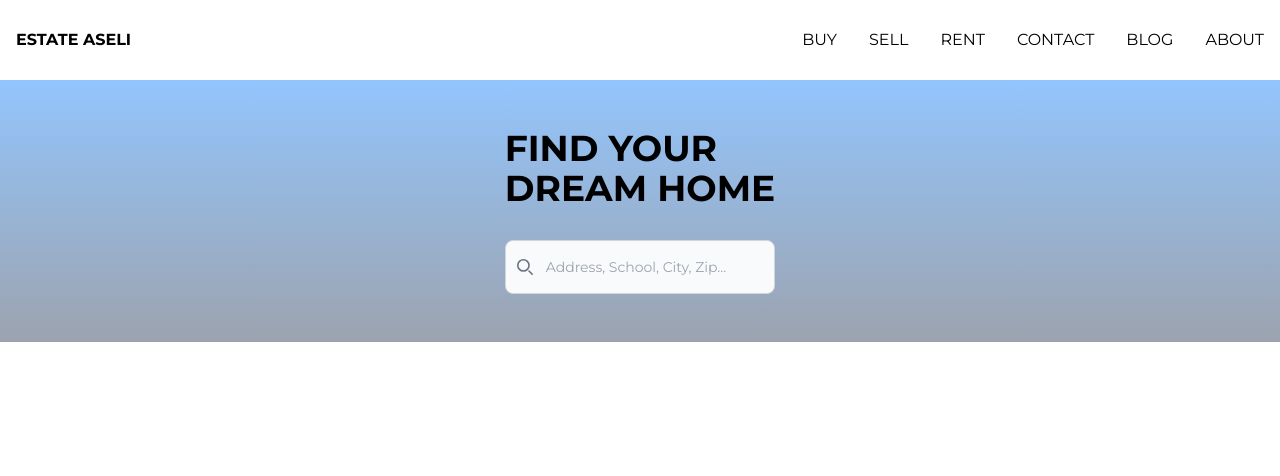
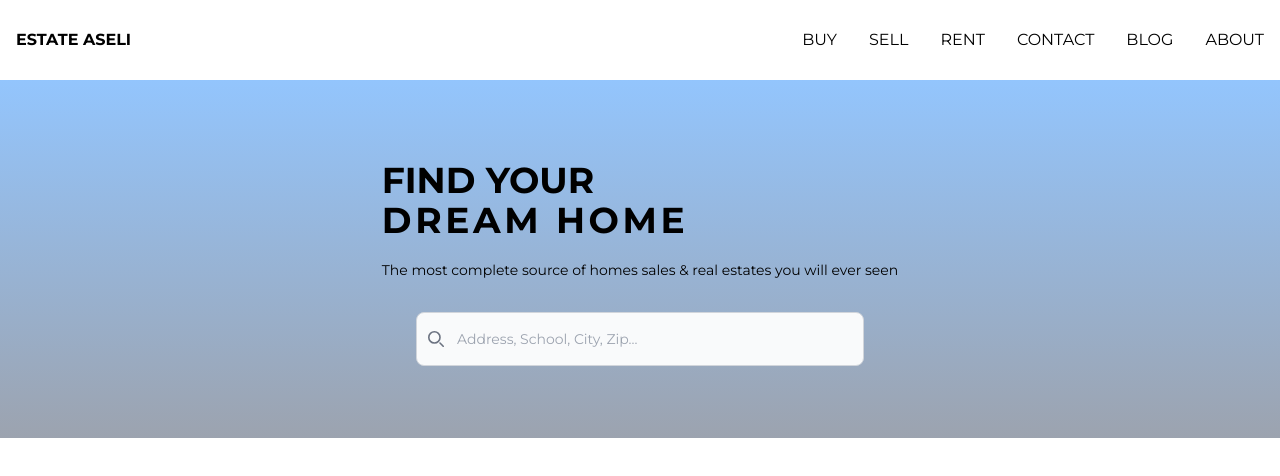
Before and after one commit to IvanSahmura/landingPageRealEstate, a Next.js app in the folder realestate/: page / in a window 1280 px wide. Shown: the top 476 px of the page. Built offline with nearby package versions, Linux system fonts and the light colour scheme.

Commit message:
editing-hero

```diff
--- a/realestate/app/components/Header/Hero.tsx
+++ b/realestate/app/components/Header/Hero.tsx
@@ -1,14 +1,17 @@
+
 
 function Hero() {
   return (
     <div className="relative bg-gradient-to-t from-gray-400 to-blue-300 mb-8 pt-28 md:pt-0">
-        <div className="mx-auto px-8 py-12 flex flex-col gap-2 md:flex-row items-center justify-evenly">
-            <div className="mb-8 md:mb-0  items-center">
-                <h1 className="text-4xl md:text-4xl font-bold mb-8">FIND YOUR <br />
-                    DREAM HOME</h1>
-                <p></p>
+        <div className="mx-auto px-8 py-12 flex flex-col gap
 
-                <form className="max-w-md mx-auto">
+        -2 md:flex-row items-center justify-evenly">
+            <div className="mt-8 mb-8 md:mb-0  items-center ">
+                <h1 className="text-4xl md:text-4xl font-bold mb-5">FIND YOUR <br /> <span className="typewriter">DREAM HOME</span></h1>
+
+                <p className="text-lg md:text-sm mb-8">The most complete source of homes sales & real estates you will ever seen</p>
+
+                <form className="max-w-md mx-auto mb-6">
                     <label htmlFor="default-search" className="mb-2 text-sm font-medium text-gray-900 sr-only dark:text-white">Search</label>
                     <div className="relative">
                         <div className="absolute inset-y-0 start-0 flex items-center ps-3 pointer-events-none">
--- a/realestate/app/globals.css
+++ b/realestate/app/globals.css
@@ -6,4 +6,23 @@
     .NavBarLi{
         @apply hover:underline hover:text-blue-600 duration-200
     }
+    .typewriter {
+        overflow: hidden;
+        border-right: 0.15em solid;
+        white-space: nowrap;
+        margin: 0 auto;
+        letter-spacing: 0.10em;
+        animation: typing 3.5s steps(40, end), blink-caret 0.75s step-end infinite;
+      }
+
+      @keyframes typing {
+        from { width: 0; }
+        to { width: 100%; }
+      }
+
+      @keyframes blink-caret {
+        from, to { border-color: transparent; }
+        50% { border-color: black; }
+      }
+
 }
--- a/realestate/package.json
+++ b/realestate/package.json
@@ -12,7 +12,8 @@
     "next": "14.2.5",
     "react": "^18",
     "react-dom": "^18",
-    "react-icons": "^5.3.0"
+    "react-icons": "^5.3.0",
+    "typewriter-effect": "^2.21.0"
   },
   "devDependencies": {
     "@types/node": "^20",
```
Also changed, not shown: 1 other file (tests, documents, lock files or other folders).
